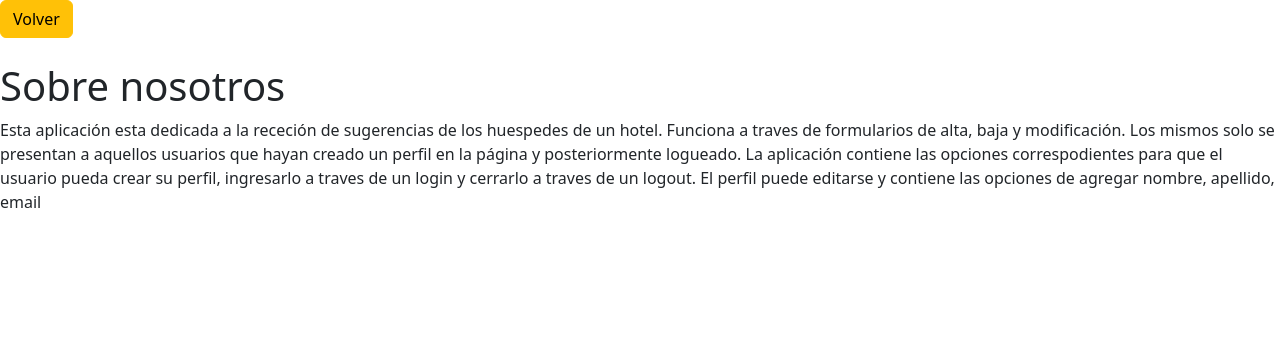
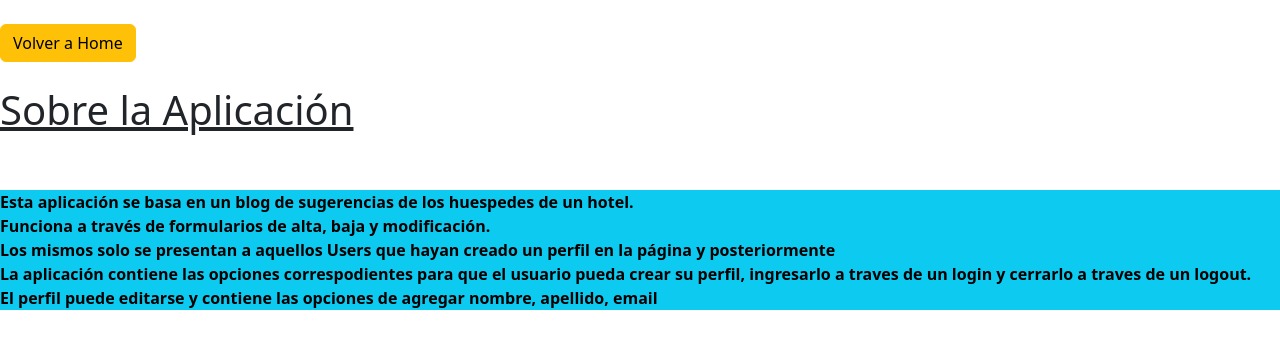
Before and after one commit to MaxiSosaRozzi/FinalProjectBlog, a Django app: page /about/ in a window 1280 px wide. Shown: the top 349 px of the page. Run offline with Django 4.2, Linux system fonts and the light colour scheme; some libraries are stand-ins or nearby versions.

Commit message:
se agrega imagen pag principal y se mejora about

```diff
--- a/blog_recepcion/blog/models.py
+++ b/blog_recepcion/blog/models.py
@@ -1,4 +1,5 @@
 from django.db import models
+from django.contrib.auth.models import User
 
 class BlogModel(models.Model):
     titulo = models.CharField(max_length=100)
--- a/blog_recepcion/blog/templates/blog/blog_about.html
+++ b/blog_recepcion/blog/templates/blog/blog_about.html
@@ -7,20 +7,23 @@
 {# Display django.contrib.messages as Bootstrap alerts #}
 {% bootstrap_messages %}
 
+<br>
+
 <div class="row">
     <div class="col">
       {% url 'blog_list' as blog_list_url %}
-      {% bootstrap_button "Volver" button_class="btn-warning" button_type="link" href=blog_list_url %}
+      {% bootstrap_button "Volver a Home" button_class="btn-warning" button_type="link" href=blog_list_url %}
     <div>
   <div>
   <br>
 
 
-<h1> Sobre nosotros </h1>
+<h1> <u> Sobre la Aplicación </u>  </h1> <br> <br>
 
-<p>
-    Esta aplicación esta dedicada a la receción de sugerencias de los huespedes de un hotel.
+<p class="bg-info text-black"> <b>
+    Esta aplicación se basa en un blog de sugerencias de los huespedes de un hotel. <br>
 
-    Funciona a traves de formularios de alta, baja y modificación. Los mismos solo se presentan a aquellos usuarios que hayan creado un perfil en la página y posteriormente logueado.
-    La aplicación contiene las opciones correspodientes para que el usuario pueda crear su perfil, ingresarlo a traves de un login y cerrarlo a traves de un logout. El perfil puede editarse y contiene las opciones de agregar nombre, apellido, email
-</p>
+    Funciona a través de formularios de alta, baja y modificación. <br> Los mismos solo se presentan a aquellos Users que hayan creado un perfil en la página y posteriormente <br>
+    La aplicación contiene las opciones correspodientes para que el usuario pueda crear su perfil, ingresarlo a traves de un login y cerrarlo a traves de un logout. <br>
+     El perfil puede editarse y contiene las opciones de agregar nombre, apellido, email
+  </b> </p>
--- a/blog_recepcion/blog/templates/blog/blog_logout.html
+++ b/blog_recepcion/blog/templates/blog/blog_logout.html
@@ -6,12 +6,11 @@
 
 {# Display django.contrib.messages as Bootstrap alerts #}
 {% bootstrap_messages %}
+{% load static %}
 
 
-
-<h1><b> Cerraste Sesión! </b></h1> <br>
+<h1><B><FONT COLOR="blue"> Cerraste Sesión! </FONT> </b></h1> <br>
 <h3> Gracias por ingresar al Blog de Sugerencias </h3> <br> <br>
-
 
 <div class="row">
     <div class="col">
--- a/blog_recepcion/blog/urls.py
+++ b/blog_recepcion/blog/urls.py
@@ -1,9 +1,11 @@
 from django.urls import URLPattern, path
 from blog.views import BlogCreate, BlogList, BlogDetail, BlogUpdate, BlogDelete, BlogLogin, BlogLogout, About
+from django.conf import settings
+from django.conf.urls.static import static
 
 urlpatterns = [
-    path("",BlogCreate.as_view(),name="blog_create"),
-    path('listar/',BlogList.as_view(),name="blog_list"),
+    path("",BlogList.as_view(),name="blog_list"),
+    path("Crear/",BlogCreate.as_view(),name="blog_create"),
     path("detalle/<pk>/",BlogDetail.as_view(),name="blog_detail"),
     path('editar/<pk>/',BlogUpdate.as_view(),name="blog_update"),
     path('borrar/<pk>/',BlogDelete.as_view(),name="blog_delete"),
@@ -11,3 +13,6 @@ urlpatterns = [
     path("salir/", BlogLogout.as_view(), name="blog_logout"),
     path("about/", About.as_view(), name="blog_about"),
 ]
+
+
+urlpatterns += static(settings.MEDIA_URL, document_root=settings.MEDIA_ROOT)
--- a/blog_recepcion/blog/views.py
+++ b/blog_recepcion/blog/views.py
@@ -14,6 +14,11 @@ class BlogList(ListView):
 
     model = BlogModel
     template_name = "blog/blog_list.html"
+
+def Vista1(request):
+    diccionario = {}
+    return render(request,"blog/blog_list.html",context=diccionario)
+
 
 class BlogDetail(DetailView):
 
--- a/blog_recepcion/login_logout/templates/login_logout/creacion_cuenta.html
+++ b/blog_recepcion/login_logout/templates/login_logout/creacion_cuenta.html
@@ -6,6 +6,7 @@
 
 {# Display django.contrib.messages as Bootstrap alerts #}
 {% bootstrap_messages %}
+{% load static %}
 
 <div class="row">
     <div class="col">
--- a/blog_recepcion/login_logout/views.py
+++ b/blog_recepcion/login_logout/views.py
@@ -1,9 +1,11 @@
+from email.mime import image
 from django.urls import reverse_lazy
 from django.contrib.messages.views import SuccessMessageMixin
 from django.contrib.auth.forms import UserCreationForm
 from django.views.generic import CreateView, UpdateView, DetailView
 from django.contrib.auth.mixins import LoginRequiredMixin
 from django.contrib.auth.models import User
+from django.shortcuts import render
 
 
 class SignUpView(SuccessMessageMixin, CreateView):
```
Also changed, not shown: blog_recepcion/blog/templates/blog/blog_list.html (+7 -6 lines), blog_recepcion/blog/migrations/0002_avatarblog.py (added), blog_recepcion/db.sqlite3, blog_recepcion/media/avatars/51452668_10218673632129636_5811661539756736512_n_1KRKCds.jpg (added), blog_recepcion/media/avatars/hotel.jpg (added).
